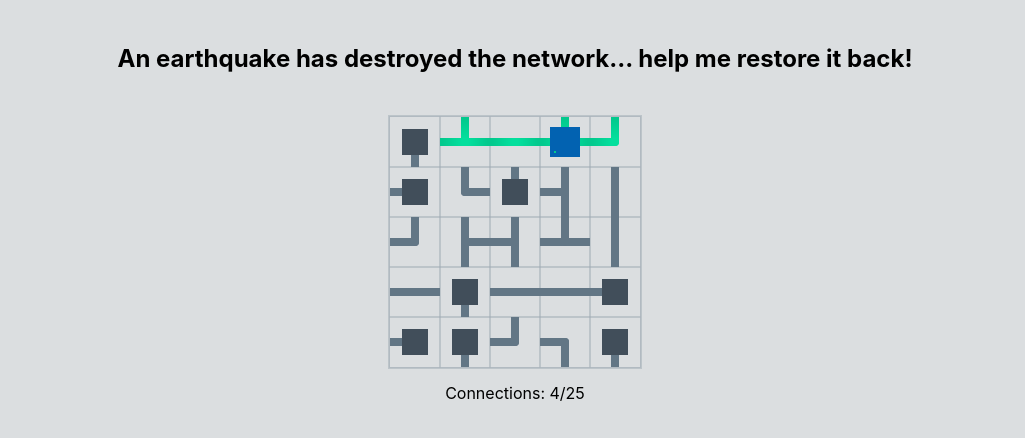
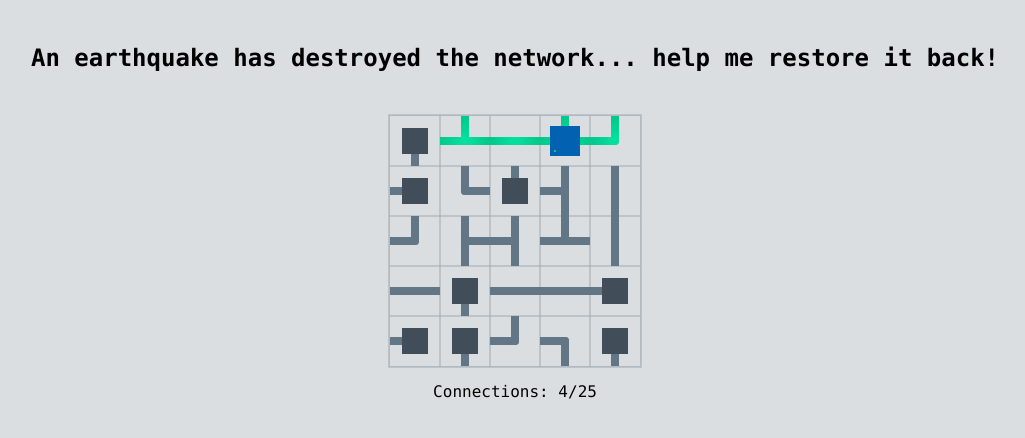
Before and after one commit to manuargue/klawten, a React (Create React App) app: page / in a window 1280 px wide. Shown: the top 438 px of the page, without its empty margins (125-1150 px from the left). Built offline with nearby package versions, Linux system fonts and the light colour scheme.

Commit message:
changed font family
Signed-off-by: Manuel Arguelles <marguelles.dev@gmail.com>

```diff
--- a/src/App.scss
+++ b/src/App.scss
@@ -4,4 +4,5 @@
 
 body {
   background: #dbdee0;
+  font-family: Consolas, monaco, monospace;
 }
```
